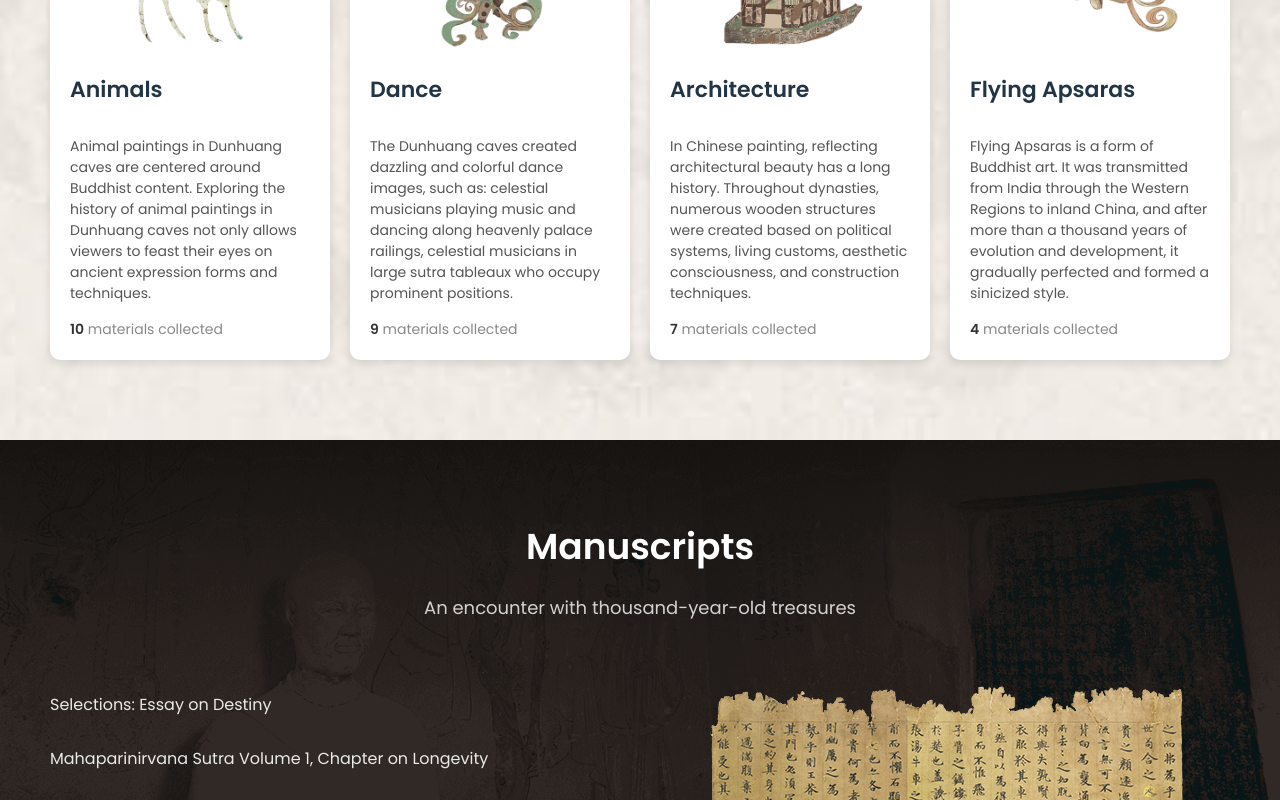
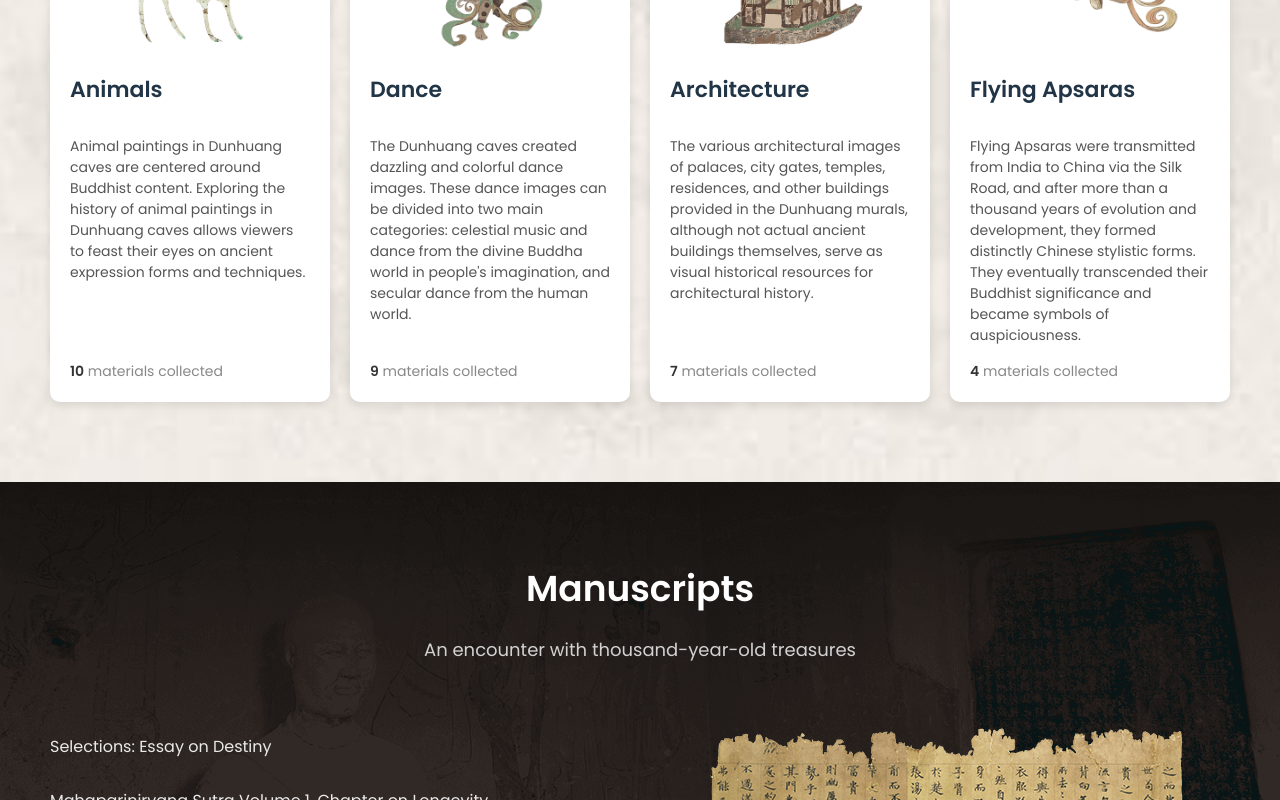
Before and after one commit to saraxixi/CS5610-Final-Project, a React (Vite) app: page / in a window 1280 px wide. Shown: the part 1080-1880 px from the top of the page. Built offline with nearby package versions, Linux system fonts and the light colour scheme; no server answers.

Commit message:
revise the homepage's descriptions for the art works

```diff
--- a/src/pages/Home.jsx
+++ b/src/pages/Home.jsx
@@ -40,7 +40,7 @@ const Home = () => {
           <div className="banner-text">
             <h1>DunHuang Museum</h1>
             <p>
-            Dunhuang cultural art, also known as Mogao Caves art, is called the art museum of the Eastern world.
+            Dunhuang was a major stop on the ancient Silk Road and is best known for the nearby Mogao Caves.
             It preserves 735 caves from the 4th to 11th centuries, over 3,000 painted sculptures, 45,000 square meters
             of murals, and five wooden structures from the Tang and Song dynasties.
             </p>
@@ -65,7 +65,7 @@ const Home = () => {
               <h3>Animals</h3>
               <p>
                 Animal paintings in Dunhuang caves are centered around Buddhist content. Exploring the history
-                of animal paintings in Dunhuang caves not only allows viewers to feast their eyes on ancient
+                of animal paintings in Dunhuang caves allows viewers to feast their eyes on ancient
                 expression forms and techniques.
               </p>
               <div className="materials-count">
@@ -79,9 +79,10 @@ const Home = () => {
               </div>
               <h3>Dance</h3>
               <p>
-                The Dunhuang caves created dazzling and colorful dance images, such as: celestial musicians
-                playing music and dancing along heavenly palace railings, celestial musicians in large sutra
-                tableaux who occupy prominent positions.
+                The Dunhuang caves created dazzling and colorful dance images.
+                These dance images can be divided into two main categories:
+                celestial music and dance from the divine Buddha world in people's imagination,
+                and secular dance from the human world.
               </p>
               <div className="materials-count">
                 <span>9</span> materials collected
@@ -94,9 +95,9 @@ const Home = () => {
               </div>
               <h3>Architecture</h3>
               <p>
-                In Chinese painting, reflecting architectural beauty has a long history. Throughout dynasties,
-                numerous wooden structures were created based on political systems, living customs, aesthetic
-                consciousness, and construction techniques.
+              The various architectural images of palaces, city gates, temples, residences,
+              and other buildings provided in the Dunhuang murals, although not actual ancient buildings themselves,
+              serve as visual historical resources for architectural history.
               </p>
               <div className="materials-count">
                 <span>7</span> materials collected
@@ -109,9 +110,10 @@ const Home = () => {
               </div>
               <h3>Flying Apsaras</h3>
               <p>
-                Flying Apsaras is a form of Buddhist art. It was transmitted from India through the Western Regions
-                to inland China, and after more than a thousand years of evolution and development, it gradually
-                perfected and formed a sinicized style.
+              Flying Apsaras were transmitted from India to China via the Silk Road,
+              and after more than a thousand years of evolution and development,
+              they formed distinctly Chinese stylistic forms.
+              They eventually transcended their Buddhist significance and became symbols of auspiciousness.
               </p>
               <div className="materials-count">
                 <span>4</span> materials collected
@@ -162,10 +164,8 @@ const Home = () => {
               </div>
               <h3>Millennial Music and Dance</h3>
               <p>
-                This creation is based on the north wall mural of Cave 220 from the Tang Dynasty in Dunhuang's
-                Mogao Caves, digitally redrawing the iconic grand orchestra and Dipankara Bodhisattva scenes.
-                Based on research into the original mural's colors, this piece attempts to recreate the vibrant
-                colors of the mural from a thousand years ago.
+                This painting is based on the north wall mural of Cave 220 (Tang Dynasty),
+                digitally recreating the iconic grand orchestra and Dipankara Bodhisattva scenes.
               </p>
             </div>
 
@@ -186,9 +186,8 @@ const Home = () => {
               </div>
               <h3>Celestial Music Fantasy</h3>
               <p>
-                The imagery is inspired by the "Instruments Playing Themselves" image from the Tang Dynasty Cave 220
-                mural in Dunhuang's Mogao Caves, redrawing representative instruments including the jie drum,
-                ornate-edge ruan, fang-xiang, konghou, jilou drum, flute, and others.
+                The imagery is inspired by the "Instruments Playing Themselves" image from Cave 220's
+                mural (Tang Dynasty ), redrawing a flying Bodhisattva playing a Konghou.
               </p>
             </div>
           </div>
```
